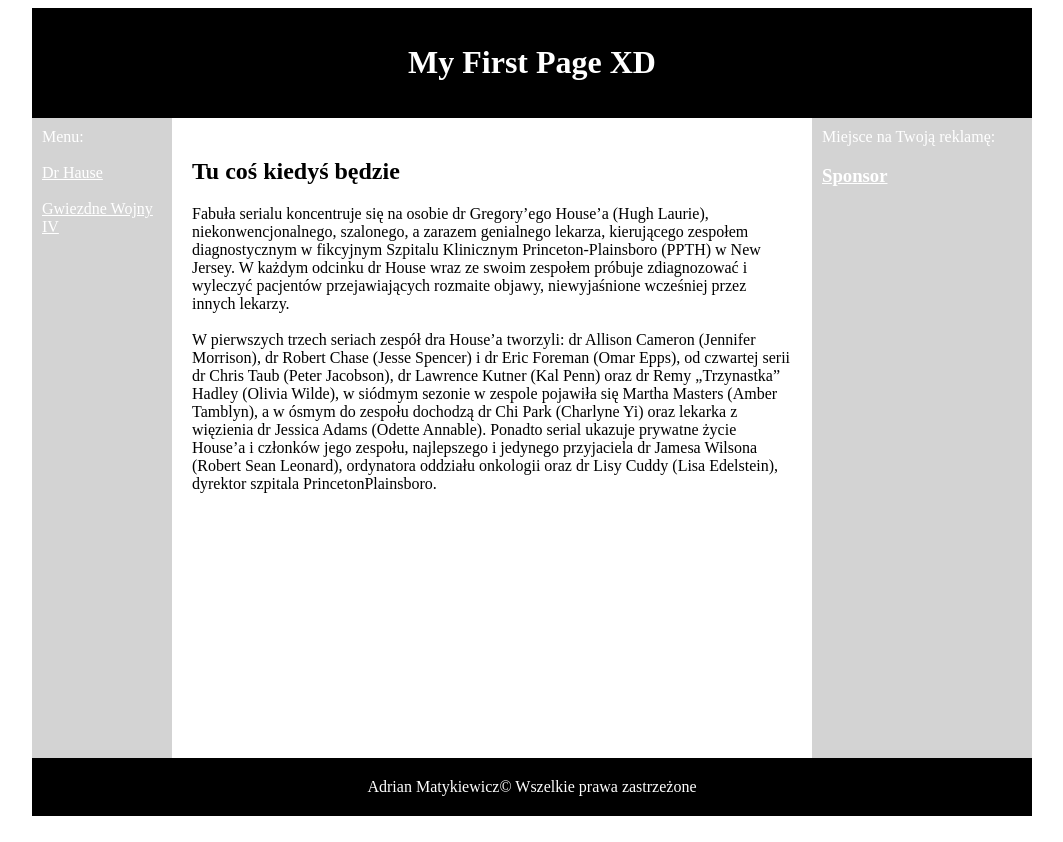
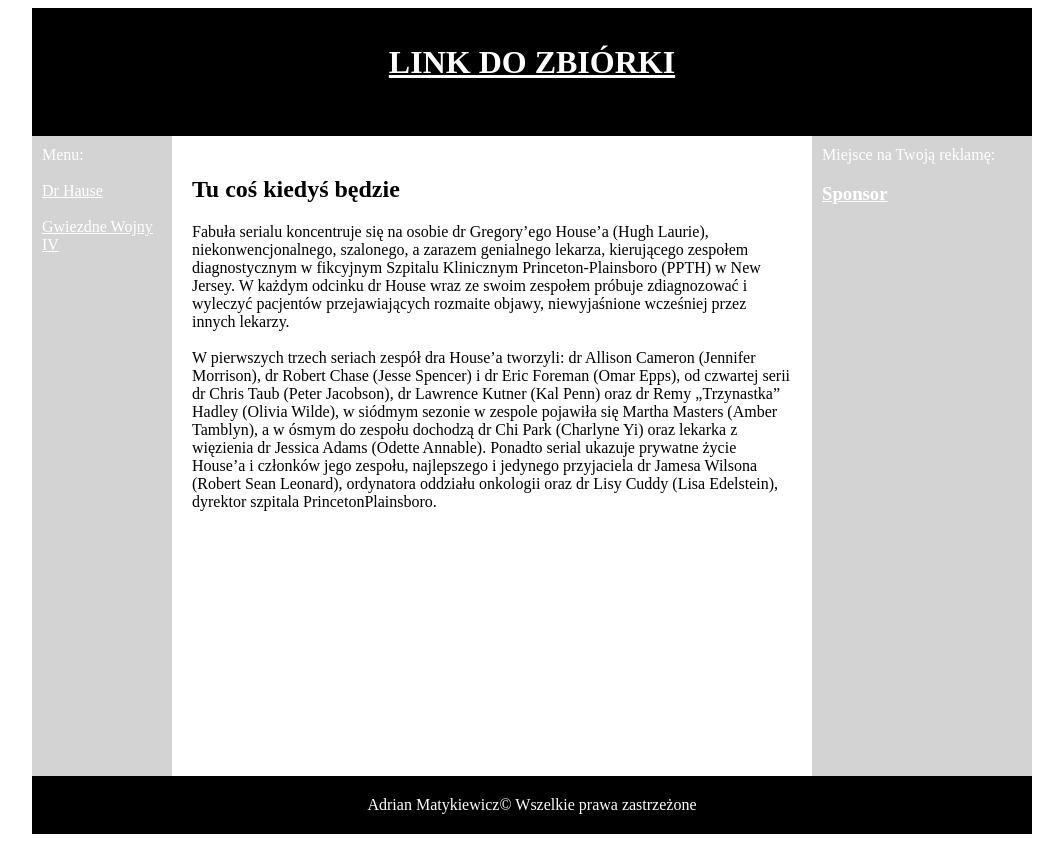
Before and after one commit to Adrian12328/Adrian12328.github.io, a plain HTML site: page index.html in a window 1280 px wide. Shown: the whole page, without its empty margins (108-1171 px from the left). Drawn offline with Linux system fonts and the light colour scheme.

Commit message:
Update index.html

```diff
--- a/index.html
+++ b/index.html
@@ -75,7 +75,8 @@
 	<div id="container">
 
 		<div id="logo">
-			<h1>My First Page XD</h1>
+			<a href="https://zrzutka.pl/c7em4h" target="_blank" title="LINK DO ZBIÓRKI"><h1>LINK DO ZBIÓRKI</h1><br />
+			</a>
 		</div>
 
 		<div id="nav">
```
